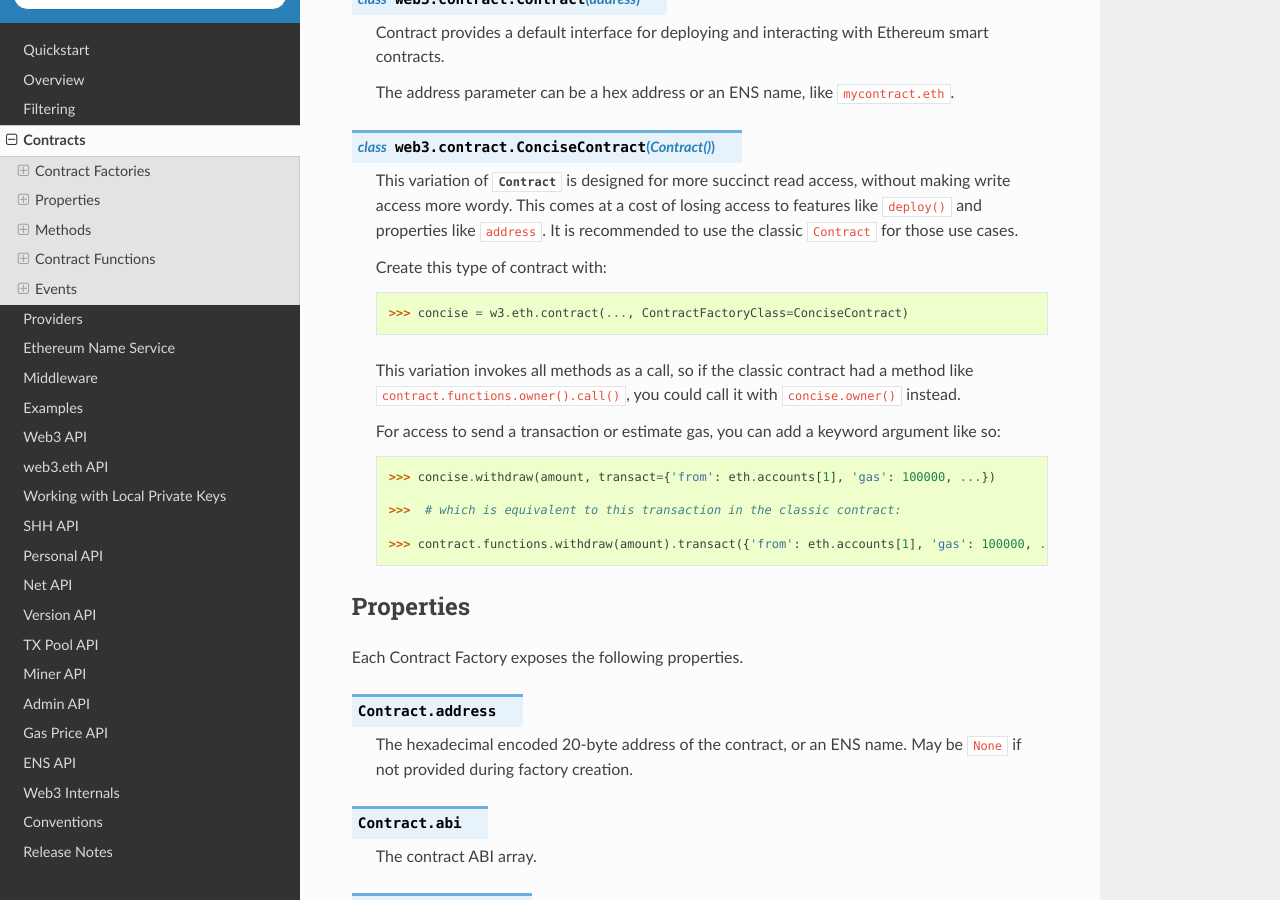
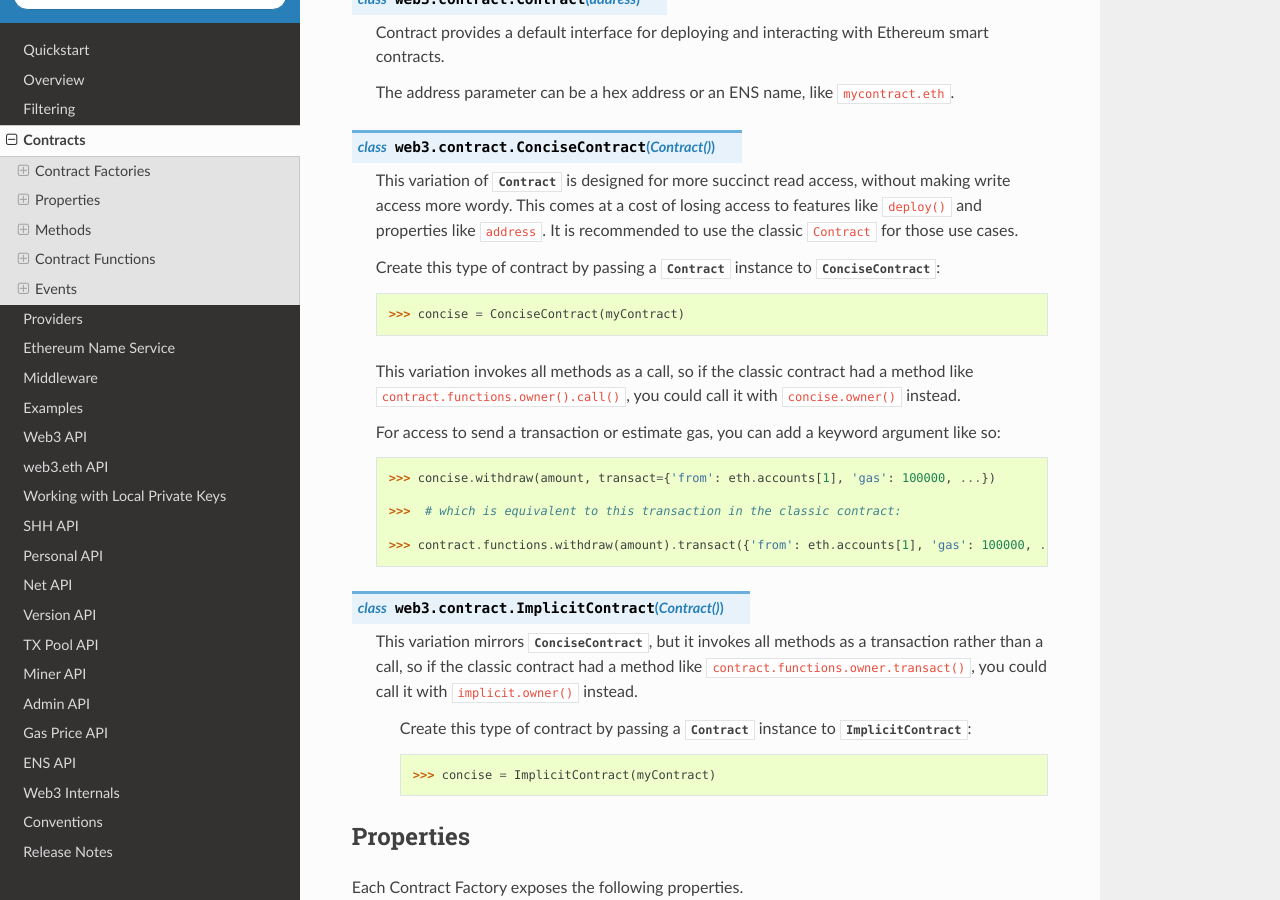
Before and after one commit to shuziren/web3.py, a Sphinx documentation site: the page built from docs/contracts.rst, in a window 1280 px wide and 900 px high, scrolled down 332 px. Built offline with Sphinx 7.4.7 and the Read the Docs theme 2.0.0, drawn with Linux system fonts in a browser that asks for light colours.

Commit message:
Fix #573

```diff
--- a/docs/contracts.rst
+++ b/docs/contracts.rst
@@ -26,12 +26,13 @@ example in :class:`ConciseContract` for specifying an alternate factory.
     access to features like ``deploy()`` and properties like ``address``. It is
     recommended to use the classic ``Contract`` for those use cases.
 
-    Create this type of contract with:
+    Create this type of contract by passing a :py:class:`Contract` instance to
+    :class:`ConciseContract`:
 
 
     .. code-block:: python
 
-        >>> concise = w3.eth.contract(..., ContractFactoryClass=ConciseContract)
+        >>> concise = ConciseContract(myContract)
 
 
     This variation invokes all methods as a call, so if the classic contract had a method like
@@ -47,6 +48,20 @@ example in :class:`ConciseContract` for specifying an alternate factory.
         >>>  # which is equivalent to this transaction in the classic contract:
 
         >>> contract.functions.withdraw(amount).transact({'from': eth.accounts[1], 'gas': 100000, ...})
+
+.. py:class:: ImplicitContract(Contract())
+
+   This variation mirrors :py:class:`ConciseContract`, but it invokes all methods as a
+   transaction rather than a call, so if the classic contract had a method like
+   ``contract.functions.owner.transact()``, you could call it with ``implicit.owner()`` instead.
+
+    Create this type of contract by passing a :py:class:`Contract` instance to
+    :class:`ImplicitContract`:
+
+
+    .. code-block:: python
+
+        >>> concise = ImplicitContract(myContract)
 
 
 Properties
```
